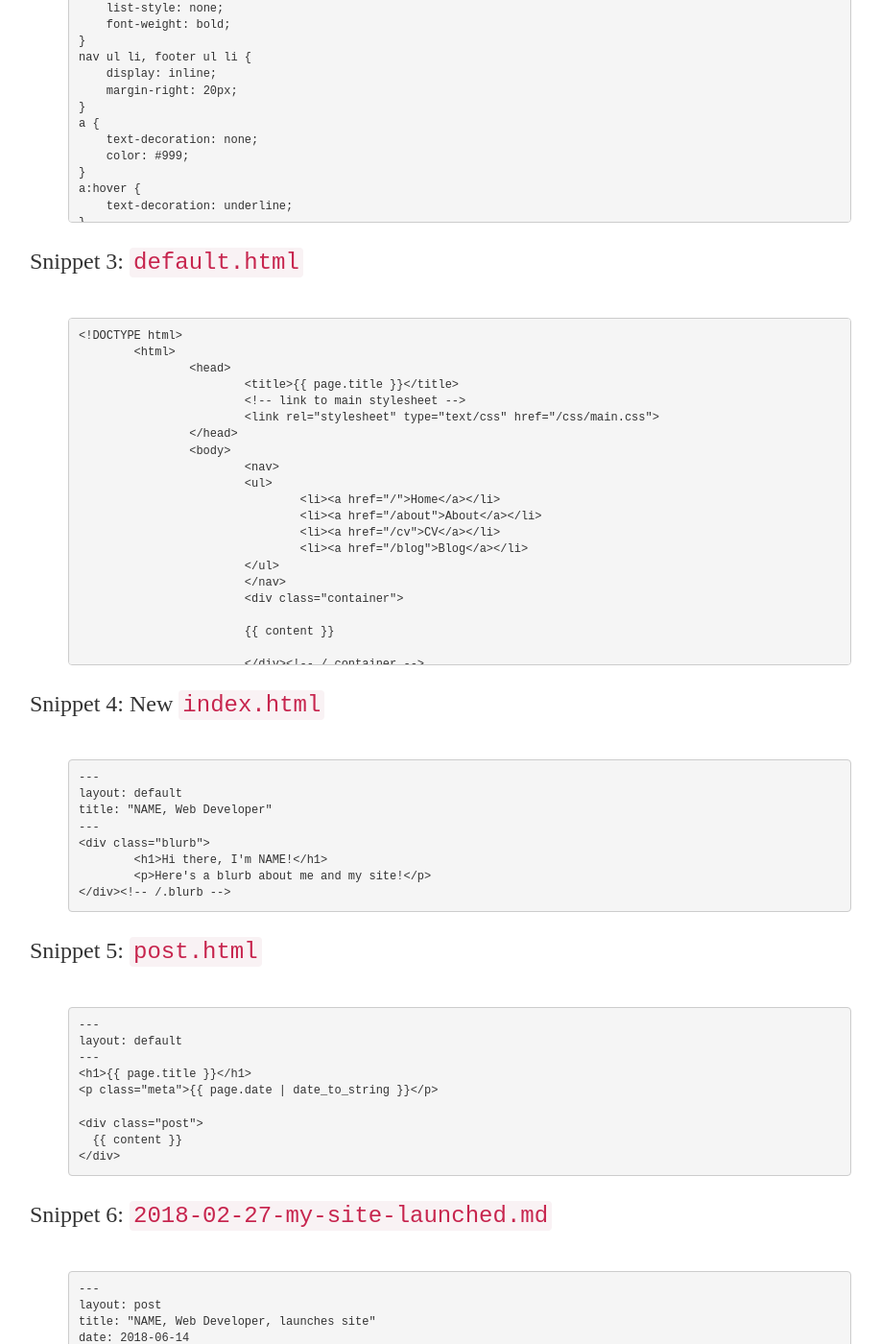
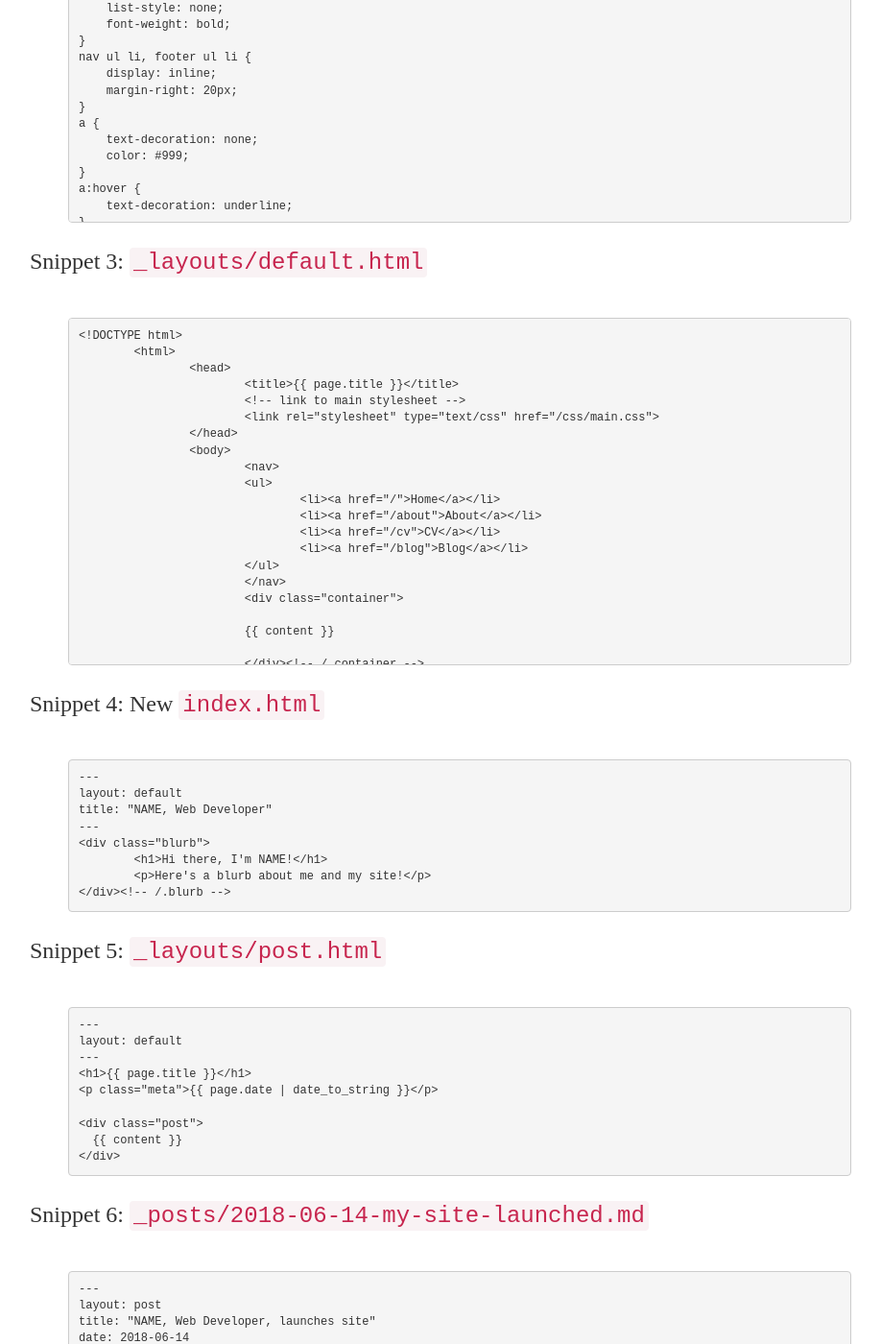
Before and after one commit to nhomenda/nhomenda.github.io, a Jekyll site: the page built from _posts/2018-06-14-github-pages.md, in a window 1280 px wide and 1400 px high, scrolled down 938 px. Shown: the whole window at 96% size, without its empty margins (161-1079 px from the left). Built offline with Jekyll 4.4.1, drawn with Linux system fonts in a browser that asks for light colours; some of the changed text lies outside the part shown.

Commit message:
Update 2018-06-14-github-pages.md

```diff
--- a/_posts/2018-06-14-github-pages.md
+++ b/_posts/2018-06-14-github-pages.md
@@ -81,7 +81,7 @@ ul.posts li &lbrace;
 &rbrace;
 </pre>
 
-<p>Snippet 3: <code>default.html</code></p>
+<p>Snippet 3: <code>_layouts/default.html</code></p>
 <pre class="prettyprint pre-scrollable"><code>&lt;!DOCTYPE html&gt;
 	&lt;html&gt;
 		&lt;head&gt;
@@ -121,7 +121,7 @@ title: "NAME, Web Developer"
 	&lt;p&gt;Here's a blurb about me and my site!&lt;/p&gt;
 &lt;/div&gt;&lt;!-- /.blurb --&gt;</code></pre>
 
-	<p>Snippet 5: <code>post.html</code></p>
+	<p>Snippet 5: <code>_layouts/post.html</code></p>
 	<pre class="prettyprint pre-scrollable"><code>---
 layout: default
 ---
@@ -132,7 +132,7 @@ layout: default
   &lbrace;&lbrace; content &rbrace;&rbrace;
 &lt;/div&gt;</code></pre>
 
-	<p>Snippet 6: <code>2018-02-27-my-site-launched.md</code></p>
+	<p>Snippet 6: <code>_posts/2018-06-14-my-site-launched.md</code></p>
 	<pre class="prettyprint pre-scrollable"><code>---
 layout: post
 title: "NAME, Web Developer, launches site"
```
Also changed, not shown: other parts of _posts/2018-06-14-github-pages.md (+3 -3 lines).
